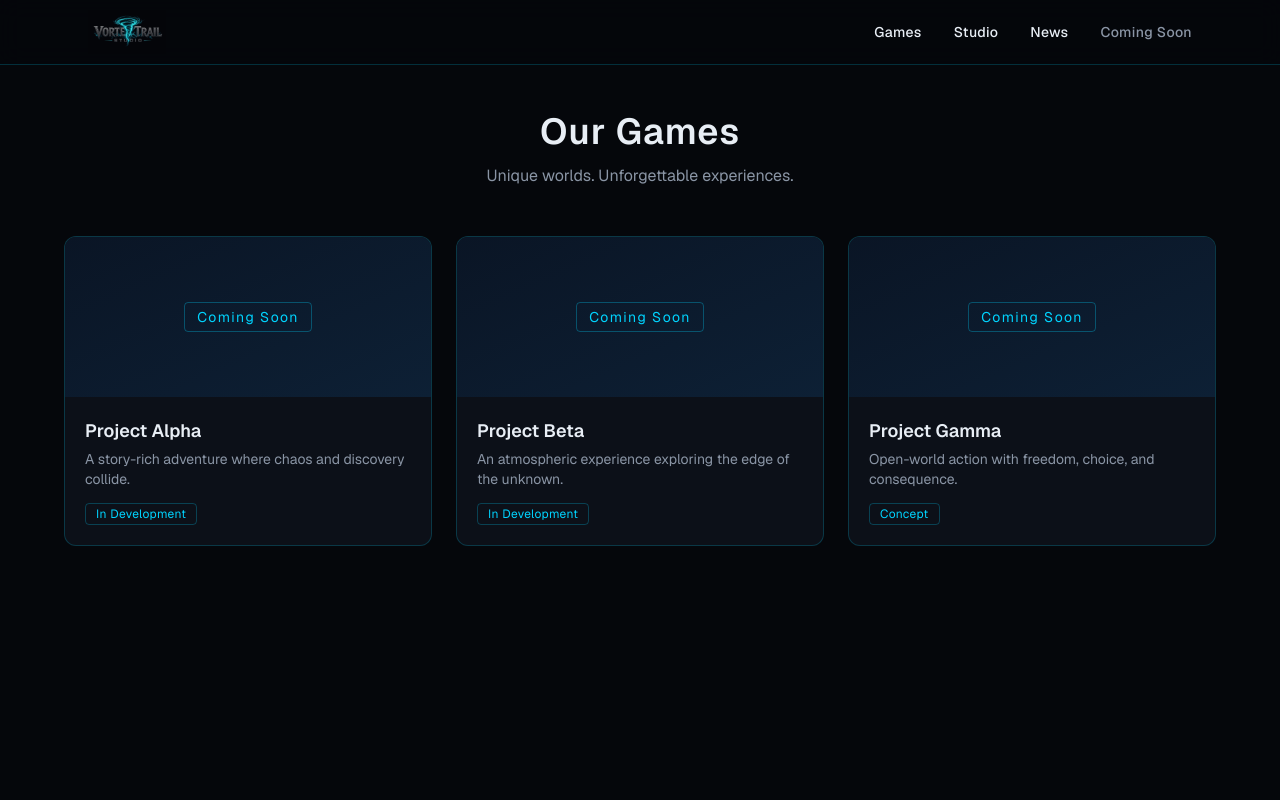
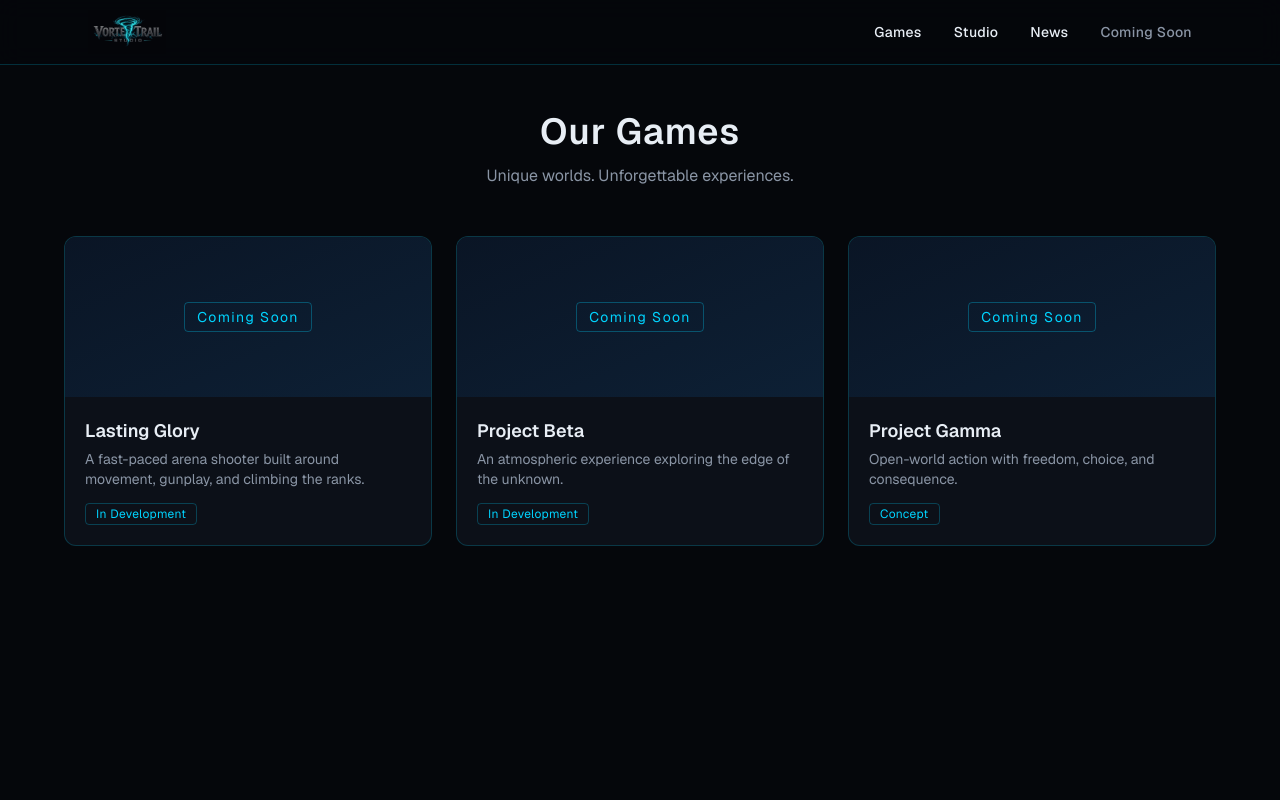
Before and after one commit to dls19004/vortex-trail-studio, a Next.js app: page /games in a window 1280 px wide. Shown: the top 800 px of the page. Built offline with nearby package versions, Linux system fonts and the light colour scheme.

Commit message:
Update page.js

```diff
--- a/src/app/games/page.js
+++ b/src/app/games/page.js
@@ -4,12 +4,12 @@ export const metadata = {
 
 export default function GamesPage() {
   const games = [
-    {
-      title: "Project Alpha",
-      status: "In Development",
-      description:
-        "A story-rich adventure where chaos and discovery collide.",
-    },
+   {
+  title: "Lasting Glory",
+  status: "In Development",
+  description:
+    "A fast-paced arena shooter built around movement, gunplay, and climbing the ranks.",
+},
     {
       title: "Project Beta",
       status: "In Development",
```
